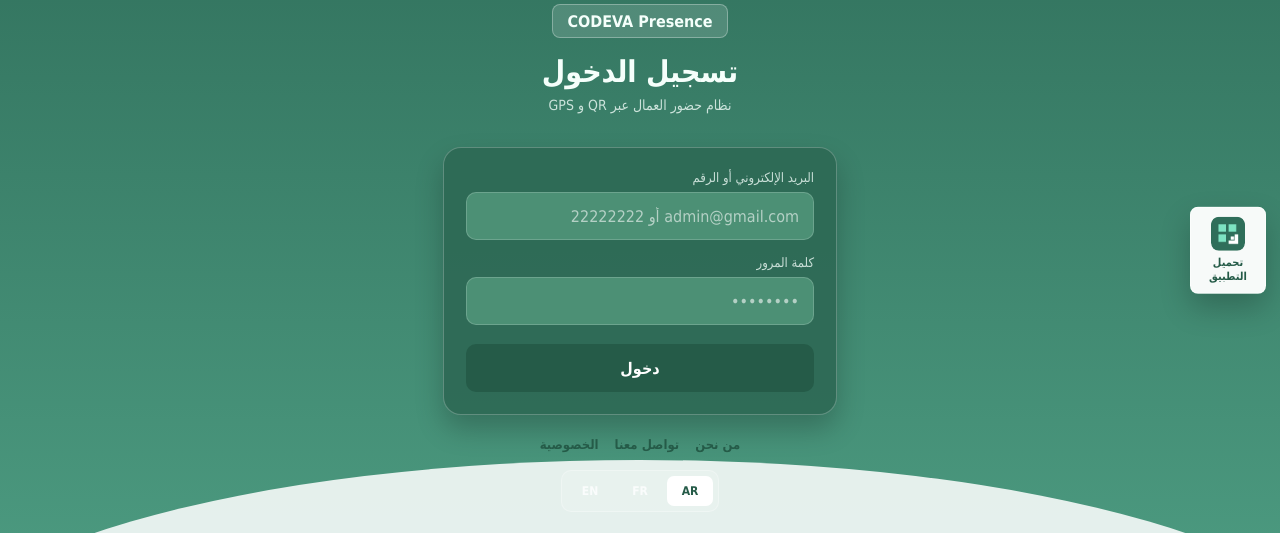
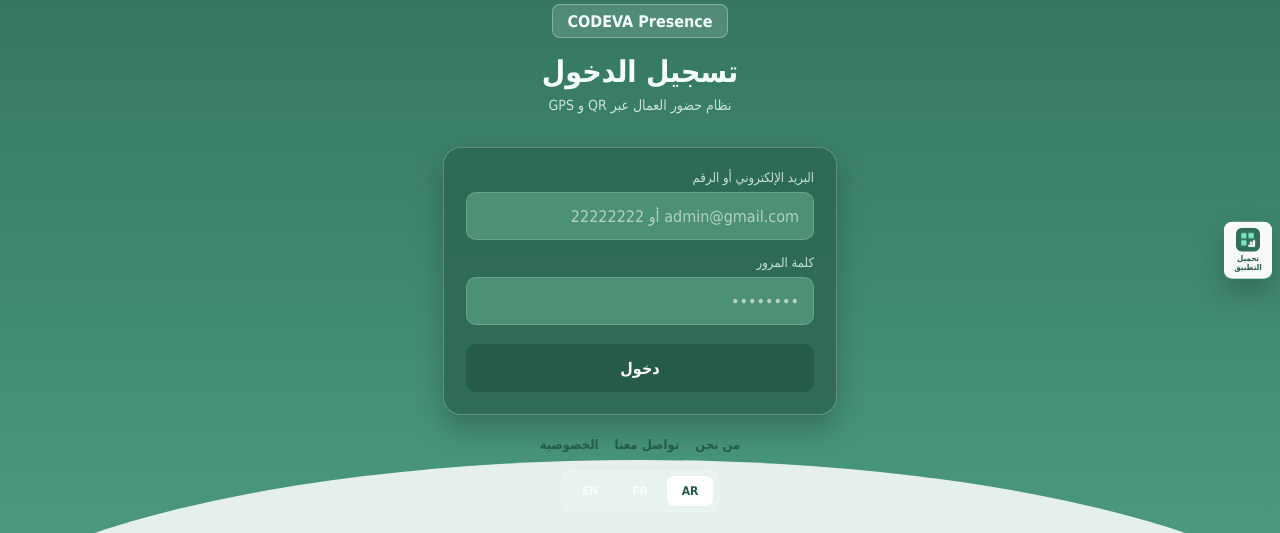
Before and after one commit to saiid27/codeva-backend, a Flask app: page / in a window 1280 px wide. Shown: the part 150-683 px from the top of the page. Run offline with Flask 3, Linux system fonts and the light colour scheme; parts of the project's set-up code (start-up, migrations or seed data) failed here and were passed over; some libraries are stand-ins or nearby versions.

Commit message:
Shrink floating install button

```diff
--- a/static/web/styles.css
+++ b/static/web/styles.css
@@ -183,22 +183,22 @@
 
 .floating-install-wrap {
   position: fixed;
-  right: 14px;
+  right: 8px;
   top: 50%;
   z-index: 20;
-  width: 76px;
+  width: 48px;
   transform: translateY(-50%);
 }
 
 .floating-install-button {
-  width: 76px;
-  min-height: 86px;
+  width: 48px;
+  min-height: 54px;
   height: auto;
   margin: 0;
-  padding: 9px 7px;
+  padding: 5px 4px;
   display: grid;
   place-items: center;
-  gap: 5px;
+  gap: 3px;
   border: 1px solid rgba(255, 255, 255, .55);
   border-radius: 8px;
   color: var(--green-dark);
@@ -207,18 +207,18 @@
 }
 
 .floating-install-button img {
-  width: 34px;
-  height: 34px;
+  width: 24px;
+  height: 24px;
   display: block;
-  border-radius: 8px;
+  border-radius: 6px;
 }
 
 .install-label {
   display: none;
   max-width: 100%;
-  font-size: 11px;
+  font-size: 8px;
   font-weight: 900;
-  line-height: 1.25;
+  line-height: 1.1;
   text-align: center;
   overflow-wrap: anywhere;
 }
@@ -230,7 +230,7 @@
 }
 
 .install-app-message {
-  width: 180px;
+  width: 150px;
   min-height: 18px;
   margin: 8px 0 0;
   padding: 7px 9px;
```
